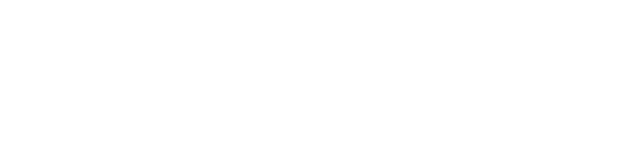
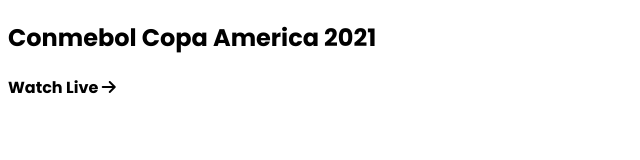
Before and after one commit to Saiful182/Responsive_football_menu, a plain HTML site: page index.html in a window 1280 px wide. Shown: the whole page, without its empty margins (0-640 px from the left). Drawn offline with Linux system fonts and the light colour scheme.

Commit message:
top left area added

```diff
--- a/index.html
+++ b/index.html
@@ -6,11 +6,32 @@
     <meta http-equiv="X-UA-Compatible" content="IE=edge">
     <meta name="viewport" content="width=device-width, initial-scale=1.0">
     <title>Resposive Football Menu</title>
+    <!-- css file link -->
     <link rel="stylesheet" href="style.css">
+    <!-- font awesome link -->
+    <script src="https://kit.fontawesome.com/658abd9d4b.js" crossorigin="anonymous"></script>
 </head>
 
 <body>
+    <header>
 
+    </header>
+    <main>
+
+        <section class="top-part">
+            <!-- Top ara title and image -->
+            <div class="title-text">
+                <h1>Conmebol
+                    Copa America
+                    2021</h1>
+            </div>
+            <div class="video-link">
+                <span>Watch Live</span>
+                <i class="fas fa-arrow-right"></i>
+
+            </div>
+        </section>
+    </main>
 </body>
 
 </html>
--- a/style.css
+++ b/style.css
@@ -0,0 +1,4 @@
+@import url('https://fonts.googleapis.com/css2?family=Poppins:wght@700&display=swap');
+body{
+    font-family: 'Poppins', sans-serif;
+}
```
